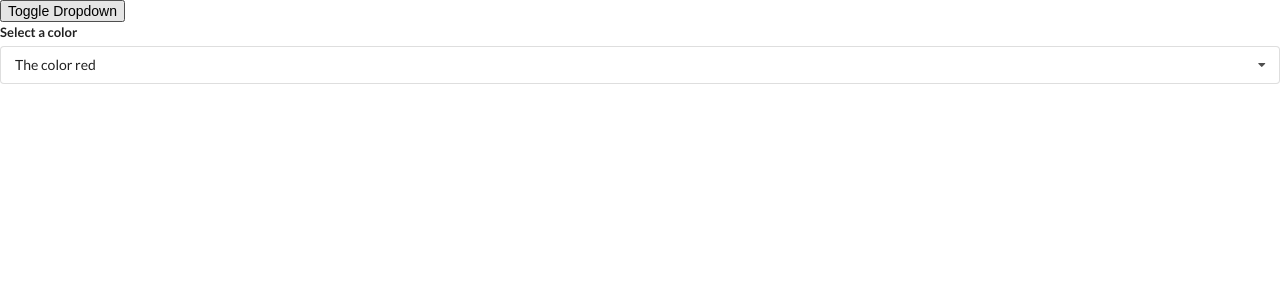
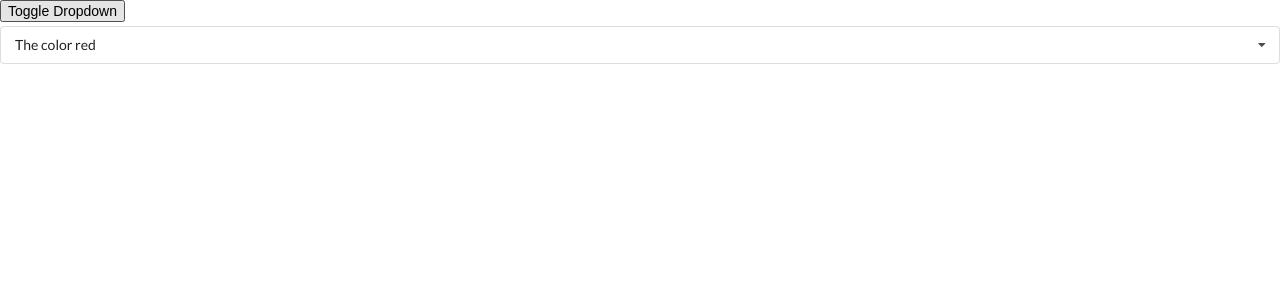
Before and after one commit to Kelvin-Ben/widgets, a React (Vite) app: page / in a window 1280 px wide. Shown: the top 300 px of the page. Built offline with nearby package versions, Linux system fonts and the light colour scheme.

Commit message:
Make the label dynamic

```diff
--- a/src/components/Dropdown.jsx
+++ b/src/components/Dropdown.jsx
@@ -1,6 +1,6 @@
 import React, { useState, useEffect, useRef } from "react";
 
-const Dropdown = ({ options, selected, onSelectedChange }) => {
+const Dropdown = ({ label, options, selected, onSelectedChange }) => {
   const [open, setOpen] = useState(false);
   const ref = useRef();
   useEffect(() => {
@@ -36,7 +36,7 @@
   return (
     <div ref={ref} className="ui form">
       <div className="field">
-        <label className="label">Select a color</label>
+        <label className="label">{label}</label>
         <div
           onClick={() => {
             setOpen(!open);
```
